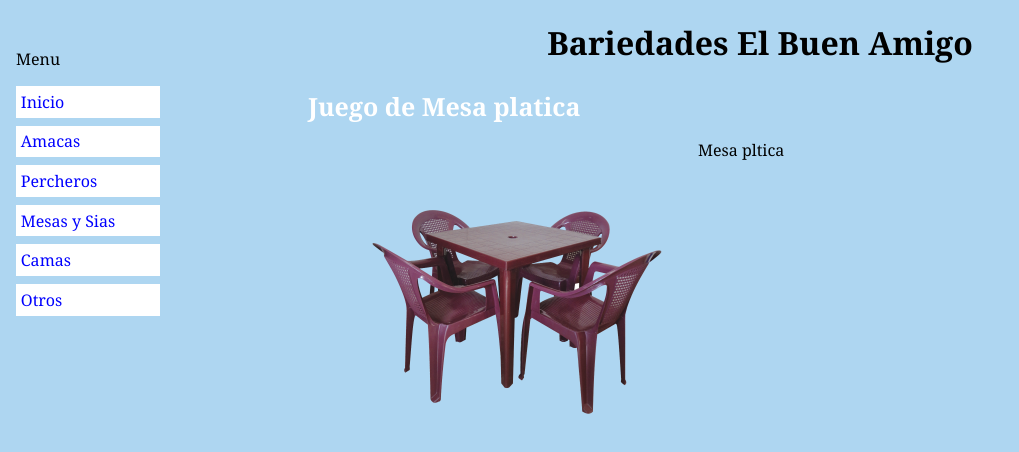
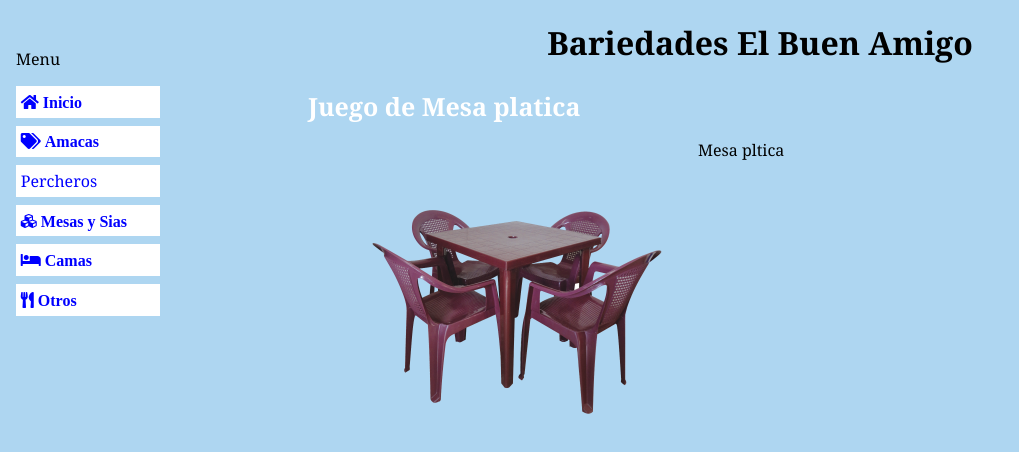
Before and after one commit to gabymaga/BariedadesBuenAmigo, a plain HTML site: page camas.html in a window 1280 px wide. Shown: the whole page, without its empty margins (0-1019 px from the left). Drawn offline with Linux system fonts and the light colour scheme.

Commit message:
Iconos en las opciones de menu

```diff
--- a/camas.html
+++ b/camas.html
@@ -1,39 +1,43 @@
 <!DOCTYPE html>
 <html>
+
 <head>
     <title>Bariedades el Buen Amigo</title>
     <meta charset="UTF-8">
-    <meta  name = " description "  content = " Bariedad el Buen Amigo donde use encuentra todo tipo de articulos. " />
-    <meta  name = " keywords "  content = " Bariedad el Buen Amigo,muebles,articulos" />
+    <meta name=" description " content=" Bariedad el Buen Amigo donde use encuentra todo tipo de articulos. " />
+    <meta name=" keywords " content=" Bariedad el Buen Amigo,muebles,articulos" />
     <link rel="stylesheet" href="estilos.css">
-
+    <link rel="stylesheet" href="https://use.fontawesome.com/releases/v5.5.0/css/all.css" integrity="sha384-B4dIYHKNBt8Bc12p+WXckhzcICo0wtJAoU8YZTY5qE0Id1GSseTk6S+L3BlXeVIU"
+        crossorigin="anonymous">
 
 </head>
+
 <body>
     <header>
 
         <div>
-            <ul class ="navbar">
+            <ul class="navbar">
                 <P class "menu">Menu</P>
-            <li><a href="index.html">Inicio</a></li>
-            <li><a href="amacas.html">Amacas</a></li>
-            <li><a href="percheros.html">Percheros</li>
-            <li><a href="mesas.html">Mesas y Sias</a></li>
-            <li><a href="camas.html">Camas</a></li>
-            <li><a href="otros.html">Otros</a></li>
-        </ul>
+                <li><a href="index.html" class="fas fa-home"> Inicio</a></li>
+                <li><a href="amacas.html" class="fas fa-tags"> Amacas</a></li>
+                <li><a href="percheros.html"> Percheros</li>
+                <li><a href="mesas.html" class="fas fa-cubes"> Mesas y Sias</a></li>
+                <li><a href="camas.html" class="fas fa-bed"> Camas</a></li>
+                <li><a href="otros.html" class="fas fa-utensils"> Otros</a></li>
+            </ul>
         </div>
 
-            <h1 class="primero">Bariedades El Buen Amigo</h1>
+        <h1 class="primero">Bariedades El Buen Amigo</h1>
 
         <div id="h_image">
             <h2>Juego de Mesa platica </h2>
             <img id="h_image" src="imagenes/conjunto.png" align="left" />
         </div>
-            <p> Mesa pltica</p>
+        <p> Mesa pltica</p>
 
 
 
     </header>
 </body>
+
 </html>
```
Also changed, not shown: gabeteros.html (+17 -14 lines), mesas.html (+14 -10 lines), otros.html (+17 -13 lines), percheros.html (+17 -13 lines).
